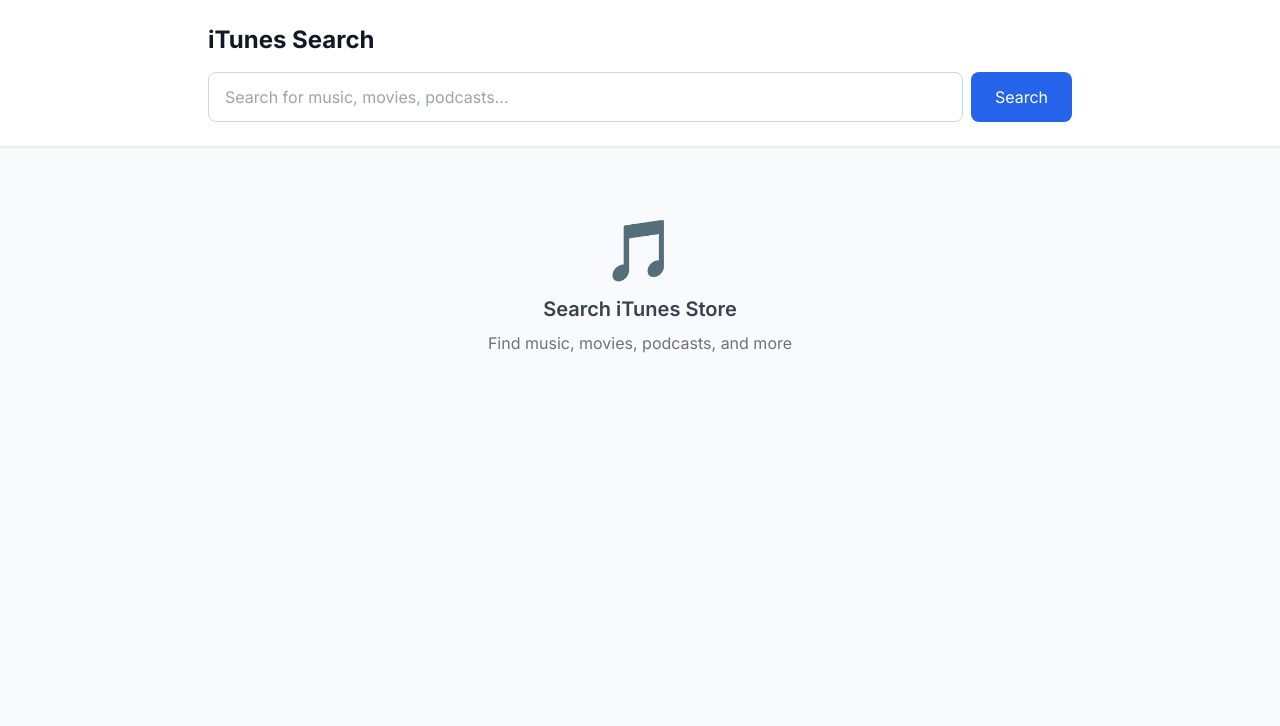
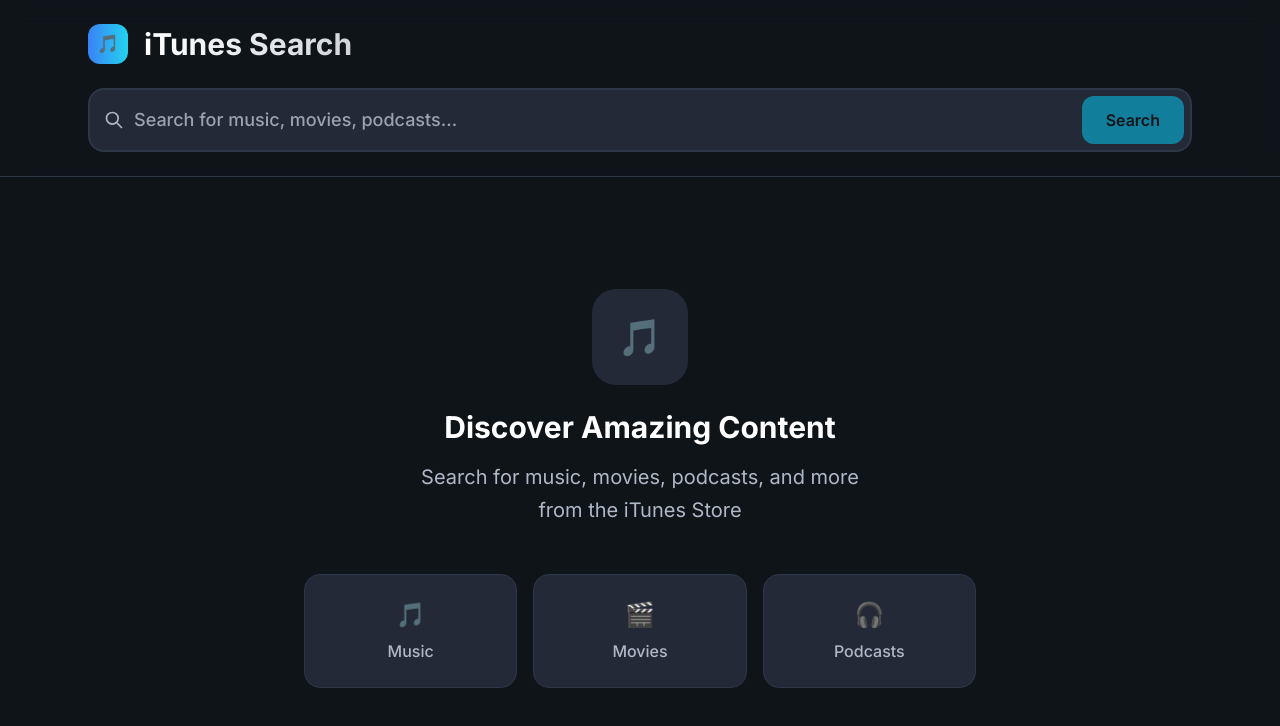
Before and after one commit to Mohammed595/itunes-search-app, a Next.js app in the folder frontend/: page / in a window 1280 px wide. Shown: the top 726 px of the page. Built offline with nearby package versions, Linux system fonts and the light colour scheme.

Commit message:
feat: Integrate components into main application layout

```diff
--- a/frontend/src/app/page.tsx
+++ b/frontend/src/app/page.tsx
@@ -1,166 +1,68 @@
 'use client';
 
-import { useState } from 'react';
-
-interface SearchResult {
-  trackId?: number;
-  artistName: string;
-  trackName?: string;
-  collectionName?: string;
-  artworkUrl100?: string;
-  previewUrl?: string;
-  trackViewUrl?: string;
-  primaryGenreName?: string;
-  releaseDate?: string;
-  kind: string;
-}
+import SearchBar from '@/components/SearchBar';
+import SearchResults from '@/components/SearchResults';
+import { useSearch } from '@/hooks/useSearch';
 
 export default function Home() {
-  const [searchTerm, setSearchTerm] = useState('');
-  const [results, setResults] = useState<SearchResult[]>([]);
-  const [loading, setLoading] = useState(false);
-  const [hasSearched, setHasSearched] = useState(false);
-
-  const handleSearch = async (e: React.FormEvent) => {
-    e.preventDefault();
-    if (!searchTerm.trim()) return;
-
-    setLoading(true);
-    setHasSearched(true);
-
-    try {
-      const response = await fetch(`/api/search?term=${encodeURIComponent(searchTerm)}&limit=20`);
-      const data = await response.json();
-
-      if (data.success) {
-        setResults(data.data.results || []);
-      } else {
-        console.error('Search failed:', data.message);
-        setResults([]);
-      }
-    } catch (error) {
-      console.error('Search error:', error);
-      setResults([]);
-    } finally {
-      setLoading(false);
-    }
-  };
+  const {
+    searchTerm,
+    results,
+    loading,
+    hasSearched,
+    error,
+    updateSearchTerm,
+    handleSearch,
+  } = useSearch();
 
   return (
-    <div className="min-h-screen bg-gray-50">
-      {/* Header */}
-      <div className="bg-white shadow-sm border-b">
-        <div className="max-w-4xl mx-auto px-4 py-6">
-          <h1 className="text-2xl font-bold text-gray-900 mb-4">iTunes Search</h1>
+    <div className="min-h-screen" style={{ backgroundColor: 'var(--bg-primary)' }}>
+      <header className="sticky top-0 z-50 backdrop-blur-md border-b"
+              style={{
+                backgroundColor: 'rgba(15, 20, 25, 0.8)',
+                borderColor: 'var(--border)'
+              }}>
+        <div className="max-w-6xl mx-auto px-6 py-6">
+          <div className="flex items-center gap-4 mb-6">
+            <div className="w-10 h-10 rounded-xl bg-gradient-to-r from-blue-500 to-cyan-400 flex items-center justify-center">
+              <span className="text-white font-bold text-lg">🎵</span>
+            </div>
+            <h1 className="text-3xl font-bold bg-gradient-to-r from-white to-gray-300 bg-clip-text text-transparent">
+              iTunes Search
+            </h1>
+          </div>
 
-          {/* Search Form */}
-          <form onSubmit={handleSearch} className="relative">
-            <div className="flex gap-2">
-              <input
-                type="text"
-                value={searchTerm}
-                onChange={(e) => setSearchTerm(e.target.value)}
-                placeholder="Search for music, movies, podcasts..."
-                className="flex-1 px-4 py-3 border border-gray-300 rounded-lg focus:outline-none focus:ring-2 focus:ring-blue-500 focus:border-transparent"
-              />
-              <button
-                type="submit"
-                disabled={loading}
-                className="px-6 py-3 bg-blue-600 text-white rounded-lg hover:bg-blue-700 focus:outline-none focus:ring-2 focus:ring-blue-500 disabled:opacity-50 disabled:cursor-not-allowed"
-              >
-                {loading ? 'Searching...' : 'Search'}
-              </button>
+          <SearchBar
+            searchTerm={searchTerm}
+            onSearchChange={updateSearchTerm}
+            onSubmit={handleSearch}
+            loading={loading}
+          />
+
+          {error && (
+            <div className="mt-4 p-4 rounded-xl border"
+                 style={{
+                   backgroundColor: 'rgba(239, 68, 68, 0.1)',
+                   borderColor: '#ef4444',
+                   color: '#fca5a5'
+                 }}>
+              <div className="flex items-center gap-2">
+                <span>⚠️</span>
+                <span>{error}</span>
+              </div>
             </div>
-          </form>
+          )}
         </div>
-      </div>
+      </header>
 
-      {/* Results */}
-      <div className="max-w-4xl mx-auto px-4 py-6">
-        {loading && (
-          <div className="text-center py-8">
-            <div className="animate-spin rounded-full h-8 w-8 border-b-2 border-blue-600 mx-auto"></div>
-            <p className="mt-2 text-gray-600">Searching...</p>
-          </div>
-        )}
-
-        {!loading && hasSearched && results.length === 0 && (
-          <div className="text-center py-8">
-            <p className="text-gray-600">No results found for "{searchTerm}"</p>
-          </div>
-        )}
-
-        {!loading && results.length > 0 && (
-          <div className="space-y-4">
-            <p className="text-gray-600 mb-4">{results.length} results found</p>
-            {results.map((item, index) => (
-              <div key={item.trackId || index} className="bg-white rounded-lg shadow-sm border p-4 hover:shadow-md transition-shadow">
-                <div className="flex gap-4">
-                  {/* Artwork */}
-                  {item.artworkUrl100 && (
-                    <img
-                      src={item.artworkUrl100}
-                      alt={item.trackName || item.collectionName || 'Artwork'}
-                      className="w-16 h-16 rounded-lg object-cover flex-shrink-0"
-                    />
-                  )}
-
-                  {/* Content */}
-                  <div className="flex-1 min-w-0">
-                    <h3 className="font-semibold text-gray-900 truncate">
-                      {item.trackName || item.collectionName || 'Unknown Title'}
-                    </h3>
-                    <p className="text-gray-600 truncate">{item.artistName}</p>
-                    <div className="flex gap-4 mt-2 text-sm text-gray-500">
-                      <span className="bg-gray-100 px-2 py-1 rounded">{item.kind}</span>
-                      {item.primaryGenreName && (
-                        <span className="bg-blue-100 px-2 py-1 rounded text-blue-700">
-                          {item.primaryGenreName}
-                        </span>
-                      )}
-                      {item.releaseDate && (
-                        <span>{new Date(item.releaseDate).getFullYear()}</span>
-                      )}
-                    </div>
-
-                    {/* Action Buttons */}
-                    <div className="flex gap-2 mt-3">
-                      {item.previewUrl && (
-                        <a
-                          href={item.previewUrl}
-                          target="_blank"
-                          rel="noopener noreferrer"
-                          className="text-blue-600 hover:text-blue-800 text-sm font-medium"
-                        >
-                          Preview
-                        </a>
-                      )}
-                      {item.trackViewUrl && (
-                        <a
-                          href={item.trackViewUrl}
-                          target="_blank"
-                          rel="noopener noreferrer"
-                          className="text-blue-600 hover:text-blue-800 text-sm font-medium"
-                        >
-                          View in iTunes
-                        </a>
-                      )}
-                    </div>
-                  </div>
-                </div>
-              </div>
-            ))}
-          </div>
-        )}
-
-        {!hasSearched && (
-          <div className="text-center py-12">
-            <div className="text-6xl mb-4">🎵</div>
-            <h2 className="text-xl font-semibold text-gray-700 mb-2">Search iTunes Store</h2>
-            <p className="text-gray-500">Find music, movies, podcasts, and more</p>
-          </div>
-        )}
-      </div>
+      <main className="max-w-6xl mx-auto px-6 py-8">
+        <SearchResults
+          results={results}
+          loading={loading}
+          hasSearched={hasSearched}
+          searchTerm={searchTerm}
+        />
+      </main>
     </div>
   );
 }
```
